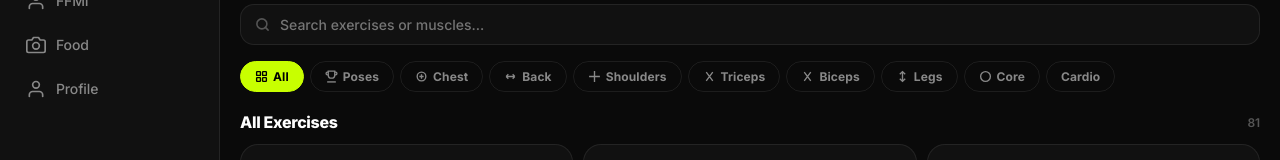
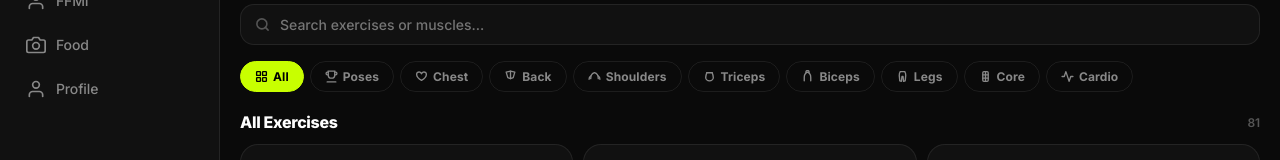
Before and after one commit to bodybvilder/bodybvilder, a React (Create React App) app: page / in a window 1280 px wide. Both pictures are taken after a click on the button "Continue as guest". Shown: the part 326-486 px from the top of the page. Built offline with nearby package versions, Linux system fonts and the light colour scheme; no server answers.

Commit message:
feat: anatomically distinct muscle group icons for category filter + exercise cards (chest=pec, back=lat, shoulders=delt, triceps=horseshoe, biceps=peak, legs=quad, core=abs grid, cardio=pulse)

```diff
--- a/src/pages/homepage.jsx
+++ b/src/pages/homepage.jsx
@@ -4,17 +4,79 @@ import StreakBadge from '../components/streakbadge';
 import { exercises, categories, getExercisesByCategory } from '../data/exercises';
 import { usePro } from '../hooks/usepro';
 
-// ── Category icons ────────────────────────────────────────────────────────
+// ── Category icons — anatomically distinct muscle group icons ────────────
 const CATEGORY_ICONS = {
-  all:       <svg width="13" height="13" viewBox="0 0 24 24" fill="none" stroke="currentColor" strokeWidth="2.5"><rect x="3" y="3" width="7" height="7" rx="1"/><rect x="14" y="3" width="7" height="7" rx="1"/><rect x="3" y="14" width="7" height="7" rx="1"/><rect x="14" y="14" width="7" height="7" rx="1"/></svg>,
-  poses:     <svg width="13" height="13" viewBox="0 0 24 24" fill="none" stroke="currentColor" strokeWidth="2.5"><path d="M6 9H4.5a2.5 2.5 0 010-5H6"/><path d="M18 9h1.5a2.5 2.5 0 000-5H18"/><path d="M4 22h16"/><path d="M18 2H6v7a6 6 0 0012 0V2z"/></svg>,
-  chest:     <svg width="13" height="13" viewBox="0 0 24 24" fill="none" stroke="currentColor" strokeWidth="2.5"><path d="M20 12c0-4-3-8-8-8s-8 4-8 8 3 8 8 8 8-4 8-8z"/><path d="M12 8v8M8 12h8"/></svg>,
-  back:      <svg width="13" height="13" viewBox="0 0 24 24" fill="none" stroke="currentColor" strokeWidth="2.5"><path d="M4 12h16M4 12l4-4M4 12l4 4M20 12l-4-4M20 12l-4 4"/></svg>,
-  shoulders: <svg width="13" height="13" viewBox="0 0 24 24" fill="none" stroke="currentColor" strokeWidth="2.5"><path d="M12 2v20M2 12h20"/></svg>,
-  triceps:   <svg width="13" height="13" viewBox="0 0 24 24" fill="none" stroke="currentColor" strokeWidth="2.5"><path d="M6 4l12 16M18 4l-12 16"/></svg>,
-  arms:      <svg width="13" height="13" viewBox="0 0 24 24" fill="none" stroke="currentColor" strokeWidth="2.5"><path d="M6 4l12 16M18 4l-12 16"/></svg>,
-  legs:      <svg width="13" height="13" viewBox="0 0 24 24" fill="none" stroke="currentColor" strokeWidth="2.5"><path d="M12 3v18M7 8l5-5 5 5M7 16l5 5 5-5"/></svg>,
-  core:      <svg width="13" height="13" viewBox="0 0 24 24" fill="none" stroke="currentColor" strokeWidth="2.5"><circle cx="12" cy="12" r="9"/></svg>,
+  // Grid / all exercises
+  all: (
+    <svg width="13" height="13" viewBox="0 0 24 24" fill="none" stroke="currentColor" strokeWidth="2.5" strokeLinecap="round">
+      <rect x="3" y="3" width="7" height="7" rx="1"/><rect x="14" y="3" width="7" height="7" rx="1"/>
+      <rect x="3" y="14" width="7" height="7" rx="1"/><rect x="14" y="14" width="7" height="7" rx="1"/>
+    </svg>
+  ),
+  // Trophy/stage for poses
+  poses: (
+    <svg width="13" height="13" viewBox="0 0 24 24" fill="none" stroke="currentColor" strokeWidth="2.5" strokeLinecap="round">
+      <path d="M6 9H4.5a2.5 2.5 0 010-5H6"/><path d="M18 9h1.5a2.5 2.5 0 000-5H18"/>
+      <path d="M4 22h16"/><path d="M18 2H6v7a6 6 0 0012 0V2z"/>
+    </svg>
+  ),
+  // Chest — two pec arcs (like a pectoral muscle outline)
+  chest: (
+    <svg width="13" height="13" viewBox="0 0 24 24" fill="none" stroke="currentColor" strokeWidth="2.5" strokeLinecap="round" strokeLinejoin="round">
+      <path d="M3 8 C3 5 6 3 9 4 C11 5 12 7 12 7 C12 7 13 5 15 4 C18 3 21 5 21 8 C21 13 16 17 12 19 C8 17 3 13 3 8z"/>
+    </svg>
+  ),
+  // Back — rhomboid/lat shape viewed from behind: wide top, V taper
+  back: (
+    <svg width="13" height="13" viewBox="0 0 24 24" fill="none" stroke="currentColor" strokeWidth="2.5" strokeLinecap="round" strokeLinejoin="round">
+      <path d="M4 4 L12 2 L20 4 L17 14 L12 16 L7 14 Z"/>
+      <line x1="12" y1="2" x2="12" y2="16"/>
+    </svg>
+  ),
+  // Shoulders — deltoid arc shape (3D round muscle cap)
+  shoulders: (
+    <svg width="13" height="13" viewBox="0 0 24 24" fill="none" stroke="currentColor" strokeWidth="2.5" strokeLinecap="round" strokeLinejoin="round">
+      <path d="M5 16 C5 10 8 6 12 5 C16 6 19 10 19 16"/>
+      <path d="M2 17 C2 14 3.5 12 5 11"/>
+      <path d="M22 17 C22 14 20.5 12 19 11"/>
+    </svg>
+  ),
+  // Triceps — horseshoe shape (distinctive tricep U shape on back of arm)
+  triceps: (
+    <svg width="13" height="13" viewBox="0 0 24 24" fill="none" stroke="currentColor" strokeWidth="2.5" strokeLinecap="round" strokeLinejoin="round">
+      <path d="M7 5 C7 5 5 10 5 14 C5 17 8 20 12 20 C16 20 19 17 19 14 C19 10 17 5 17 5"/>
+      <line x1="7" y1="5" x2="17" y2="5"/>
+    </svg>
+  ),
+  // Biceps — peaked bicep curl silhouette (flexed arm arc)
+  arms: (
+    <svg width="13" height="13" viewBox="0 0 24 24" fill="none" stroke="currentColor" strokeWidth="2.5" strokeLinecap="round" strokeLinejoin="round">
+      <path d="M6 20 L6 14 C6 9 9 5 12 4 C15 5 18 9 18 14 L18 20"/>
+      <path d="M9 4 C9 2 10.5 1 12 1 C13.5 1 15 2 15 4"/>
+    </svg>
+  ),
+  // Legs — quad/hamstring shape (thigh front view, teardrop quad)
+  legs: (
+    <svg width="13" height="13" viewBox="0 0 24 24" fill="none" stroke="currentColor" strokeWidth="2.5" strokeLinecap="round" strokeLinejoin="round">
+      <path d="M8 3 C8 3 6 5 6 10 L7 20 L10 21 L11 12 L13 12 L14 21 L17 20 L18 10 C18 5 16 3 16 3"/>
+      <line x1="8" y1="3" x2="16" y2="3"/>
+    </svg>
+  ),
+  // Core — abs grid (6-pack blocks outline)
+  core: (
+    <svg width="13" height="13" viewBox="0 0 24 24" fill="none" stroke="currentColor" strokeWidth="2.5" strokeLinecap="round" strokeLinejoin="round">
+      <rect x="7" y="3" width="10" height="18" rx="2"/>
+      <line x1="12" y1="3" x2="12" y2="21"/>
+      <line x1="7" y1="9" x2="17" y2="9"/>
+      <line x1="7" y1="15" x2="17" y2="15"/>
+    </svg>
+  ),
+  // Cardio — heartbeat/pulse (iconic cardio symbol)
+  cardio: (
+    <svg width="13" height="13" viewBox="0 0 24 24" fill="none" stroke="currentColor" strokeWidth="2.5" strokeLinecap="round" strokeLinejoin="round">
+      <polyline points="22 12 18 12 15 21 9 3 6 12 2 12"/>
+    </svg>
+  ),
 };
 
 const DIFF_COLOR = {
```
Also changed, not shown: src/components/exercisecard.jsx (+56 -8 lines).
